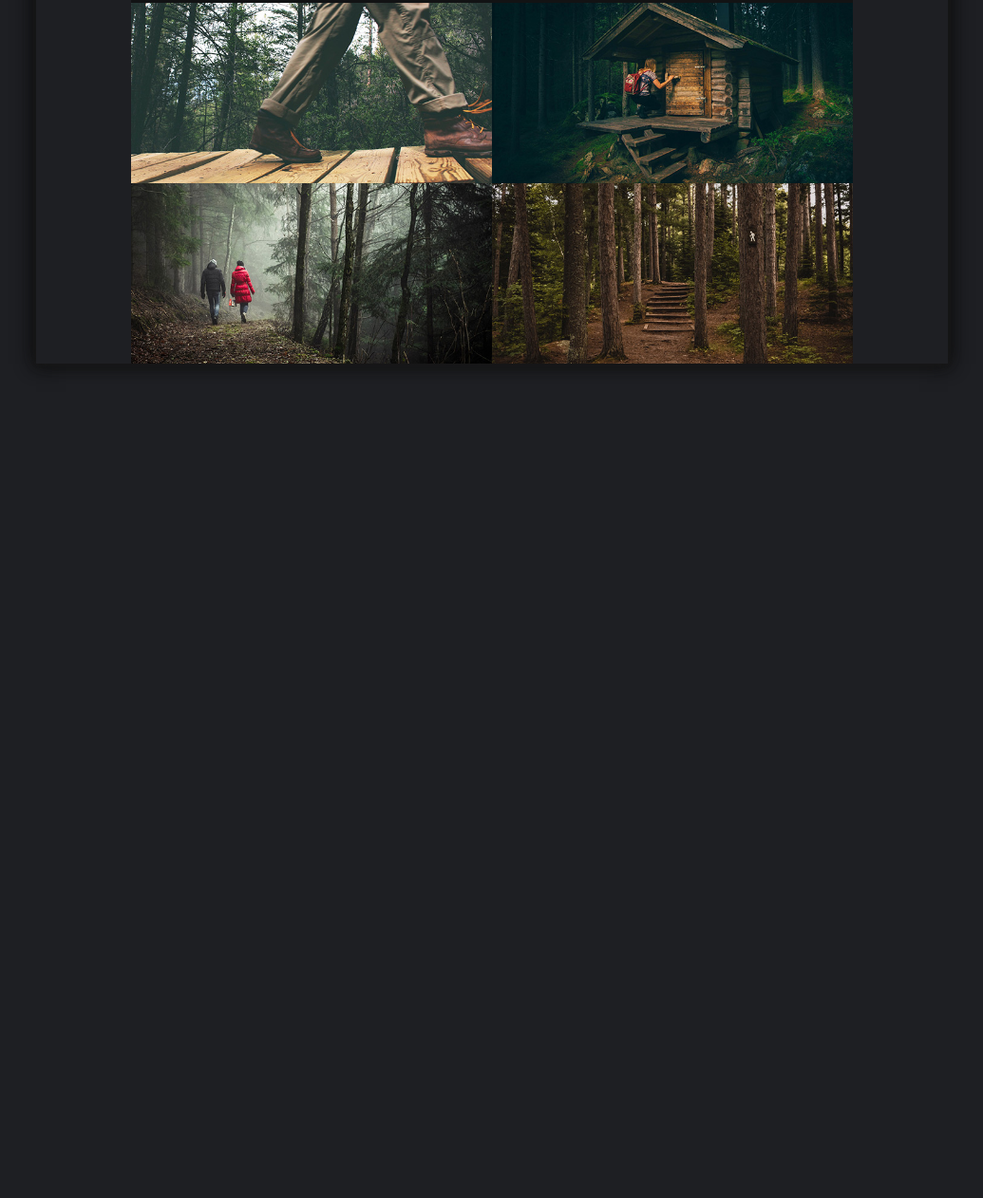
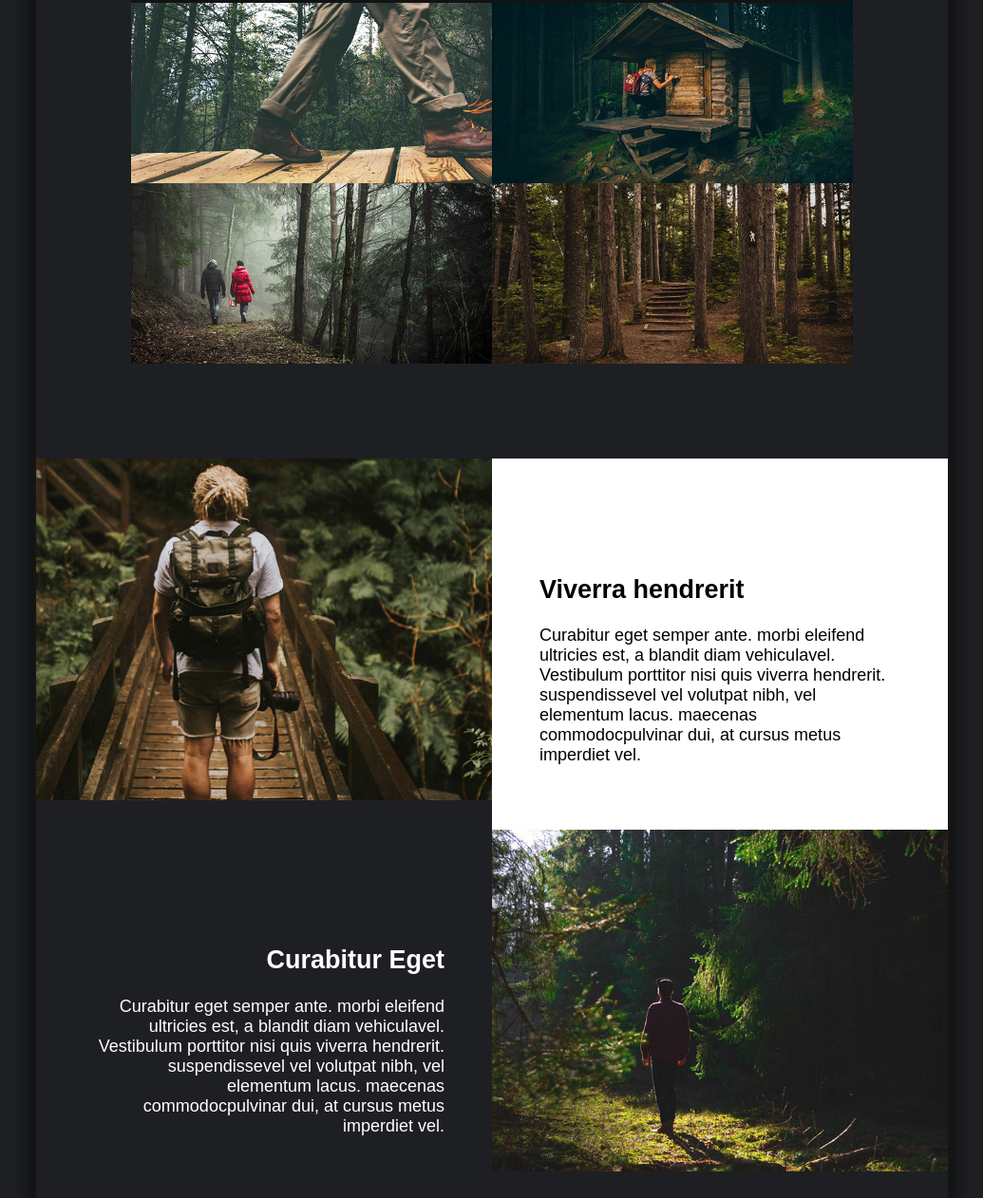
Before and after one commit to Yasscodeur1/projet_caminar1, a plain HTML site: page index.html in a window 1280 px wide. Shown: the part 1514-2776 px from the top of the page at 95% size, without its empty margins (122-1157 px from the left). Before the commit the page ends 1997 px from the top, so only its background shows below. Drawn offline with Linux system fonts and the light colour scheme; a web font is replaced by a local one.

Commit message:
section-viverra terminer

```diff
--- a/css/style.css
+++ b/css/style.css
@@ -160,4 +160,36 @@
         width: 100%;
     }
 
+    .viverra{
+        width: 100%;
+        display: grid;
+        grid-template-columns: repeat(2, 1fr);
+        justify-content: center;
+    }
+
+    .viverra img{
+        width: 100%;
+    }
+
+    .vive{
+        background-color: #ffffff;
+        padding: 100px 50px 50px 50px;
+        text-align: start;
+        font-weight: 100;
+        font-size: large;
+    }
+
+
+    .vi{
+        color: #ffffff;
+        padding: 100px 50px 50px 50px;
+        text-align: end;
+        font-weight: 100;
+        font-size: large;
+    }
+
+    .social{
+        text-align: center;
+    }
+
 }
--- a/index.html
+++ b/index.html
@@ -3,6 +3,7 @@
 <head>
     <meta charset="UTF-8">
     <meta name="viewport" content="width=device-width, initial-scale=1.0">
+    <link href="https://cdnjs.cloudflare.com/ajax/libs/font-awesome/6.0.0-beta3/css/all.min.css" rel="stylesheet">
     <link rel="stylesheet" href="./css/style.css">
     <link rel="stylesheet" href="./css/smobile.css">
     <link rel="stylesheet" href="./css/tablette.css">
@@ -41,8 +42,23 @@
                 <img src="./img/pic05.jpg" alt="">
             </div>
         </section>
-        <section>
+        <section class="viverra">
+            <img src="./img/pic06.jpg" alt="">
+            <div class="vive">
+                <h1>Viverra hendrerit</h1>
+                <p>Curabitur eget semper ante. morbi eleifend ultricies est, a blandit diam vehiculavel. Vestibulum porttitor nisi quis viverra hendrerit. suspendissevel vel volutpat nibh, vel elementum lacus. maecenas commodocpulvinar dui, at cursus metus imperdiet vel.</p>
+            </div>
+            <div class="vi">
+                <h1> Curabitur Eget</h1>
+                <p>Curabitur eget semper ante. morbi eleifend ultricies est, a blandit diam vehiculavel. Vestibulum porttitor nisi quis viverra hendrerit. suspendissevel vel volutpat nibh, vel elementum lacus. maecenas commodocpulvinar dui, at cursus metus imperdiet vel.</p>
+            </div>
+            <img src="./img/pic07.jpg" alt="">
 
+            <img src="./img/pic08.jpg" alt="">
+            <div class="vive">
+                <h1>Morbi eleifend</h1>
+                <p>Curabitur eget semper ante. morbi eleifend ultricies est, a blandit diam vehiculavel. Vestibulum porttitor nisi quis viverra hendrerit. suspendissevel vel volutpat nibh, vel elementum lacus. maecenas commodocpulvinar dui, at cursus metus imperdiet vel.</p>
+            </div>
         </section>
     </main>
     <footer>
```
